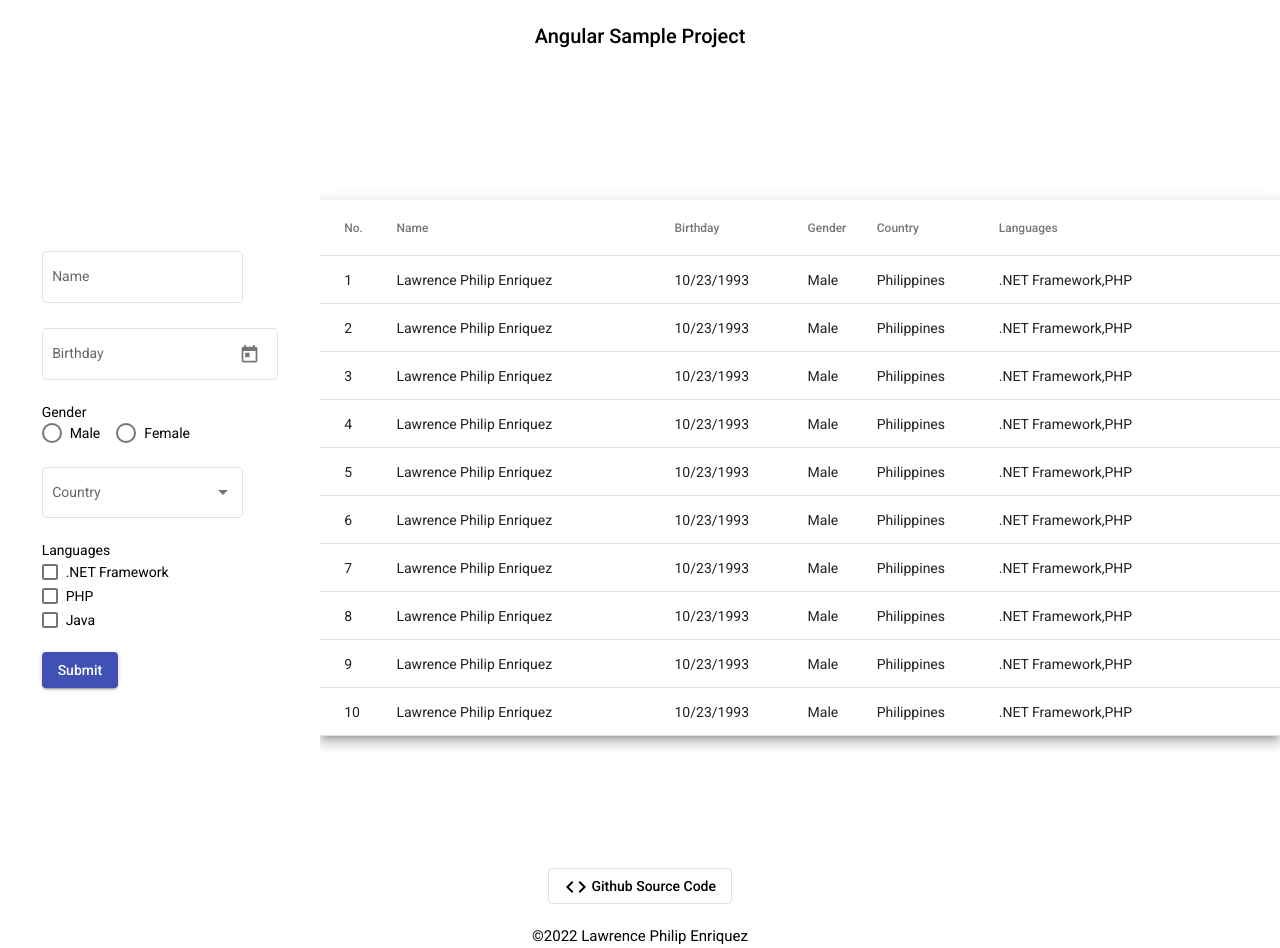
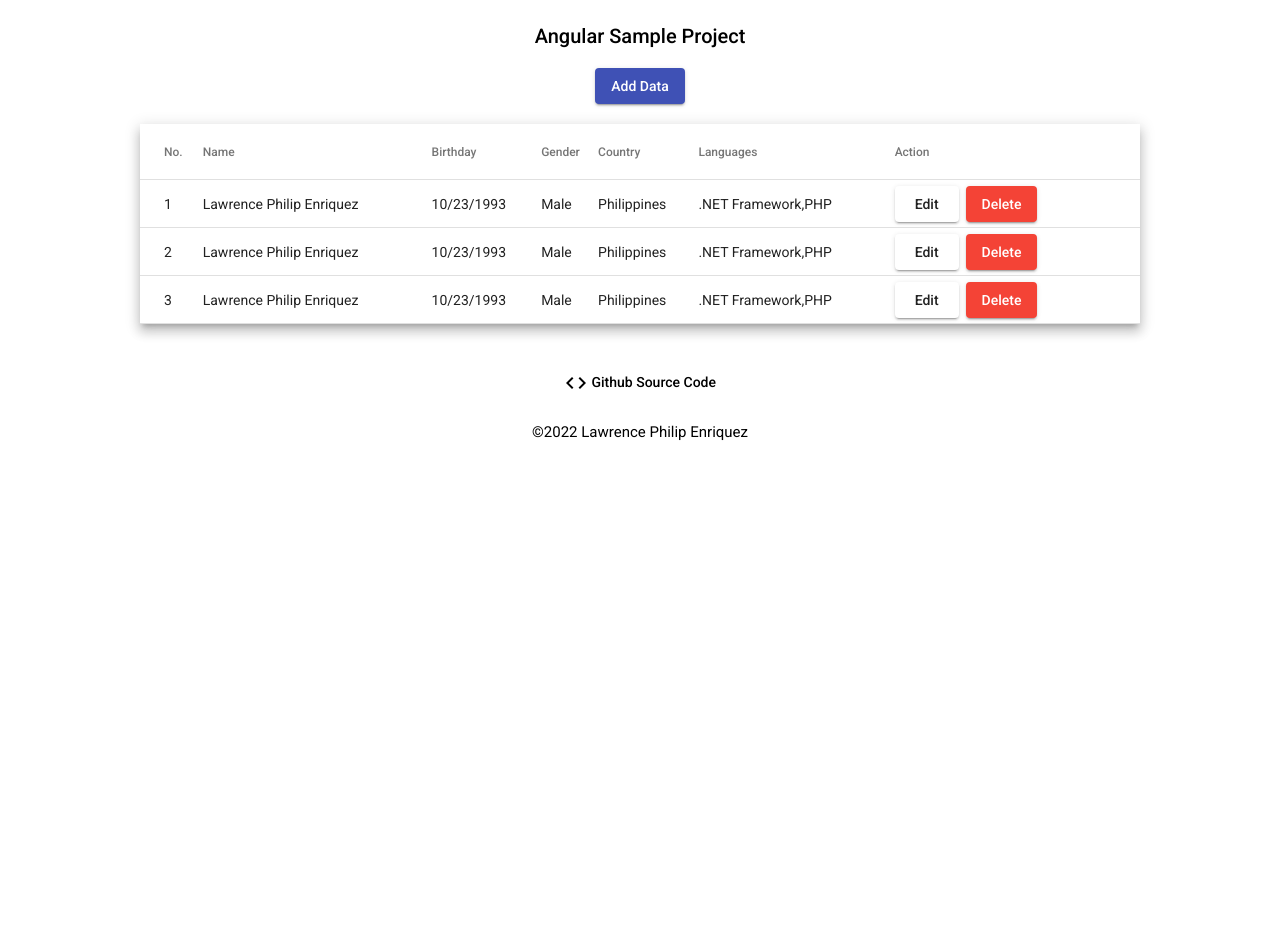
Before and after one commit to lawphilenz/angular-sample-project, an Angular app: page / in a window 1280 px wide. After the commit the page ends 800 px from the top, so only its background shows below. Built offline with nearby package versions, Linux system fonts and the light colour scheme.

Commit message:
Add dialog box component

```diff
--- a/src/app/app.component.html
+++ b/src/app/app.component.html
@@ -1,63 +1,23 @@
-<div align="center">
+<div style="text-align: center;">
 <br>
 <h2>Angular Sample Project</h2>
 </div>
 
-<mat-grid-list cols = "4" rowHeight = "100%">
-
-  <mat-grid-tile [colspan] = "1">
-
-  <div>
-      <mat-form-field appearance="outline">
-      <mat-label>Name</mat-label>
-      <input matInput>
-      </mat-form-field>
-      <br>
-      <mat-form-field appearance="outline">
-      <mat-label>Birthday</mat-label>
-      <input matInput [matDatepicker]="picker">
-      <mat-datepicker-toggle matSuffix [for]="picker"></mat-datepicker-toggle>
-      <mat-datepicker #picker></mat-datepicker>
-      </mat-form-field>
-      <br>
-      <label id="example-radio-group-label">Gender</label><br>
-      <mat-radio-group aria-label="Select an option">
-      <mat-radio-button value="1">Male</mat-radio-button>
-      <mat-radio-button value="2">Female</mat-radio-button>
-      </mat-radio-group>
-      <br>
-      <br>
-      <mat-form-field appearance="outline">
-          <mat-label>Country</mat-label>
-          <mat-select>
-          <mat-option value="Philippines">Philippines</mat-option>
-          <mat-option value="Australia">Australia</mat-option>
-          </mat-select>
-          </mat-form-field>
-      <br>
-      <label id="example-radio-group-label">Languages</label><br>
-      <section class="example-section">
-      <mat-checkbox class="example-margin">.NET Framework</mat-checkbox><br>
-      <mat-checkbox class="example-margin">PHP</mat-checkbox><br>
-      <mat-checkbox class="example-margin">Java</mat-checkbox>
-      </section>
-      <br>
-      <button mat-raised-button color="primary">Submit</button>
+<div style="text-align: center;">
+  <button mat-raised-button color="primary" (click)="openDialog('Add',{action: undefined})">Add Data</button><br><br>
 </div>
 
-  </mat-grid-tile>
+<div style="width:1000px; margin:0 auto;">
 
-  <mat-grid-tile [colspan] = "3">
-
-      <table mat-table [dataSource]="dataSource" class="mat-elevation-z8">
+  <table mat-table [dataSource]="dataSource" #mytable class="mat-elevation-z8">
 
     <!--- Note that these columns can be defined in any order.
     The actual rendered columns are set as a property on the row definition" -->
 
     <!-- Position Column -->
-          <ng-container matColumnDef="position">
+    <ng-container matColumnDef="id">
     <th mat-header-cell *matHeaderCellDef> No. </th>
-          <td mat-cell *matCellDef="let element"> {{element.position}} </td>
+    <td mat-cell *matCellDef="let element"> {{element.id}} </td>
     </ng-container>
 
     <!-- Name Column -->
@@ -90,21 +50,31 @@
     <td mat-cell *matCellDef="let element"> {{element.languages}} </td>
     </ng-container>
 
+    <!-- Action Column -->
+    <ng-container matColumnDef="action">
+    <th mat-header-cell *matHeaderCellDef> Action </th>
+    <td mat-cell *matCellDef="let element">
+      <button mat-raised-button color="basic" (click)="openDialog('Update',element)">Edit</button>&nbsp;
+      <button mat-raised-button color="warn" (click)="openDialog('Delete',element)">Delete</button>
+    </td>
+    </ng-container>
+
     <tr mat-header-row *matHeaderRowDef="displayedColumns"></tr>
     <tr mat-row *matRowDef="let row; columns: displayedColumns;"></tr>
     </table>
 
-  </mat-grid-tile>
+    <br><br>
 
-</mat-grid-list>
+</div>
 
-<div align="center">
-<a mat-stroked-button href="https://www.google.com/" target="_blank">
+<div style="text-align: center;">
+<a mat-button href="https://www.google.com/" target="_blank">
 <mat-icon>code</mat-icon>
 Github Source Code
 </a>
 <br><br>
 </div>
-<div align="center">
+
+<div style="text-align: center;">
 <h4>©2022 Lawrence Philip Enriquez</h4>
 </div>
--- a/src/app/app.component.ts
+++ b/src/app/app.component.ts
@@ -1,7 +1,9 @@
-import { Component } from '@angular/core';
+import { Component, ViewChild } from '@angular/core';
+import { MatDialog } from '@angular/material/dialog';
+import { DialogBoxComponent } from './dialog-box/dialog-box.component';
 
-export interface PeriodicElement {
-  position: number;
+export interface SampleData {
+  id: number;
   name: string;
   birthday: string;
   gender: string;
@@ -9,26 +11,12 @@ export interface PeriodicElement {
   languages: string;
 }
 
-const ELEMENT_DATA: PeriodicElement[] = [
-   {position: 1, name: 'Lawrence Philip Enriquez', birthday: '10/23/1993',
+const ELEMENT_DATA: SampleData[] = [
+   {id: 1, name: 'Lawrence Philip Enriquez', birthday: '10/23/1993',
    gender: 'Male', country: 'Philippines', languages: '.NET Framework,PHP'},
-   {position: 2, name: 'Lawrence Philip Enriquez', birthday: '10/23/1993',
+   {id: 2, name: 'Lawrence Philip Enriquez', birthday: '10/23/1993',
    gender: 'Male', country: 'Philippines', languages: '.NET Framework,PHP'},
-   {position: 3, name: 'Lawrence Philip Enriquez', birthday: '10/23/1993',
-   gender: 'Male', country: 'Philippines', languages: '.NET Framework,PHP'},
-   {position: 4, name: 'Lawrence Philip Enriquez', birthday: '10/23/1993',
-   gender: 'Male', country: 'Philippines', languages: '.NET Framework,PHP'},
-   {position: 5, name: 'Lawrence Philip Enriquez', birthday: '10/23/1993',
-   gender: 'Male', country: 'Philippines', languages: '.NET Framework,PHP'},
-   {position: 6, name: 'Lawrence Philip Enriquez', birthday: '10/23/1993',
-   gender: 'Male', country: 'Philippines', languages: '.NET Framework,PHP'},
-   {position: 7, name: 'Lawrence Philip Enriquez', birthday: '10/23/1993',
-   gender: 'Male', country: 'Philippines', languages: '.NET Framework,PHP'},
-   {position: 8, name: 'Lawrence Philip Enriquez', birthday: '10/23/1993',
-   gender: 'Male', country: 'Philippines', languages: '.NET Framework,PHP'},
-   {position: 9, name: 'Lawrence Philip Enriquez', birthday: '10/23/1993',
-   gender: 'Male', country: 'Philippines', languages: '.NET Framework,PHP'},
-   {position: 10, name: 'Lawrence Philip Enriquez', birthday: '10/23/1993',
+   {id: 3, name: 'Lawrence Philip Enriquez', birthday: '10/23/1993',
    gender: 'Male', country: 'Philippines', languages: '.NET Framework,PHP'}
 ];
 
@@ -38,6 +26,58 @@ const ELEMENT_DATA: PeriodicElement[] = [
   styleUrls: ['./app.component.css']
 })
 export class AppComponent {
-  displayedColumns: string[] = ['position', 'name', 'birthday', 'gender', 'country', 'languages'];
+  displayedColumns: string[] = ['id', 'name', 'birthday', 'gender', 'country', 'languages', 'action'];
   dataSource = ELEMENT_DATA;
+
+  @ViewChild('mytable', {static: true}) mytable:any;
+
+  constructor(public dialog: MatDialog) {}
+
+  openDialog(action: any, obj: { action: any; }) {
+    obj.action = action;
+    const dialogRef = this.dialog.open(DialogBoxComponent, {
+      width: '400px',
+      data:obj
+    });
+
+    dialogRef.afterClosed().subscribe(result => {
+      if(result.event == 'Add'){
+        this.addRowData(result.data);
+      }else if(result.event == 'Update'){
+        this.updateRowData(result.data);
+      }else if(result.event == 'Delete'){
+        this.deleteRowData(result.data);
+      }
+    });
+  }
+
+  addRowData(row_obj:any){
+    var d = new Date();
+    this.dataSource.push({
+      id:d.getTime(),
+      name:row_obj.name,
+      birthday:row_obj.birthday,
+      gender:row_obj.gender,
+      country:row_obj.country,
+      languages:row_obj.languages
+    });
+    this.mytable.renderRows();
+
+  }
+
+  updateRowData(row_obj:any){
+    this.dataSource = this.dataSource.filter((value,key)=>{
+      if(value.id == row_obj.id){
+        value.name = row_obj.name;
+      }
+      return true;
+    });
+  }
+
+  deleteRowData(row_obj:any){
+    this.dataSource = this.dataSource.filter((value,key)=>{
+      return value.id != row_obj.id;
+    });
+  }
+
 }
--- /dev/null
+++ b/src/app/dialog-box/dialog-box.component.html
@@ -0,0 +1,63 @@
+  <div mat-dialog-content>
+
+    <div *ngIf="action != 'Delete'; else elseTemplate">
+
+      <mat-form-field appearance="fill" style="width:100%">
+        <mat-label>Name</mat-label>
+        <input matInput [(ngModel)]="local_data.name">
+      </mat-form-field>
+
+      <br>
+
+      <mat-form-field appearance="fill" style="width:100%">
+      <mat-label>Birthday</mat-label>
+      <input matInput [matDatepicker]="picker">
+      <mat-datepicker-toggle matSuffix [for]="picker"></mat-datepicker-toggle>
+      <mat-datepicker #picker></mat-datepicker>
+      </mat-form-field>
+
+      <br>
+
+      <label id="example-radio-group-label">Gender</label><br>
+      <mat-radio-group aria-label="Select an option">
+      <mat-radio-button value="1">Male</mat-radio-button>&nbsp;
+      <mat-radio-button value="2">Female</mat-radio-button>
+      </mat-radio-group>
+
+      <br><br>
+
+      <mat-form-field appearance="fill" style="width:100%">
+      <mat-label>Country</mat-label>
+      <mat-select>
+      <mat-option value="Philippines">Philippines</mat-option>
+      <mat-option value="Australia">Australia</mat-option>
+      <mat-option value="Australia">New Zealand</mat-option>
+      <mat-option value="Australia">Singapore</mat-option>
+      <mat-option value="Australia">Canada</mat-option>
+      <mat-option value="Australia">USA</mat-option>
+      </mat-select>
+      </mat-form-field>
+
+      <br>
+
+      <label id="example-radio-group-label">Languages</label><br>
+      <section class="example-section">
+      <mat-checkbox class="example-margin">.NET Framework</mat-checkbox><br>
+      <mat-checkbox class="example-margin">PHP</mat-checkbox><br>
+      <mat-checkbox class="example-margin">Java</mat-checkbox>
+      </section>
+
+      <br>
+
+    </div>
+
+    <ng-template #elseTemplate>
+      Are you sure you want to delete this data?
+    </ng-template>
+
+  </div>
+
+  <div mat-dialog-actions>
+    <button mat-raised-button color="basic" (click)="doAction()">{{action}}</button>
+    <button mat-raised-button color="warn" (click)="closeDialog()">Cancel</button>
+  </div>
--- /dev/null
+++ b/src/app/dialog-box/dialog-box.component.ts
@@ -0,0 +1,43 @@
+import { Component, OnInit, Inject, Optional } from '@angular/core';
+import { MatDialogRef, MAT_DIALOG_DATA } from '@angular/material/dialog';
+
+export interface SampleData {
+  id: number;
+  name: string;
+  birthday: string;
+  gender: string;
+  country: string;
+  languages: string;
+}
+
+@Component({
+  selector: 'app-dialog-box',
+  templateUrl: './dialog-box.component.html',
+  styleUrls: ['./dialog-box.component.css']
+})
+export class DialogBoxComponent implements OnInit {
+
+  action:string;
+  local_data:any;
+
+  constructor(
+    public dialogRef: MatDialogRef<DialogBoxComponent>,
+    //@Optional() is used to prevent error if no data is passed
+    @Optional() @Inject(MAT_DIALOG_DATA) public data: SampleData) {
+    console.log(data);
+    this.local_data = {...data};
+    this.action = this.local_data.action;
+  }
+
+  ngOnInit(): void {
+  }
+
+  doAction(){
+    this.dialogRef.close({event:this.action,data:this.local_data});
+  }
+
+  closeDialog(){
+    this.dialogRef.close({event:'Cancel'});
+  }
+
+}
```
Also changed, not shown: src/app/app.module.ts (+8 -2 lines), src/app/dialog-box/dialog-box.component.css (added), 1 other file (tests, documents, lock files or other folders). Lines whose indentation alone changed are shown as unchanged.
